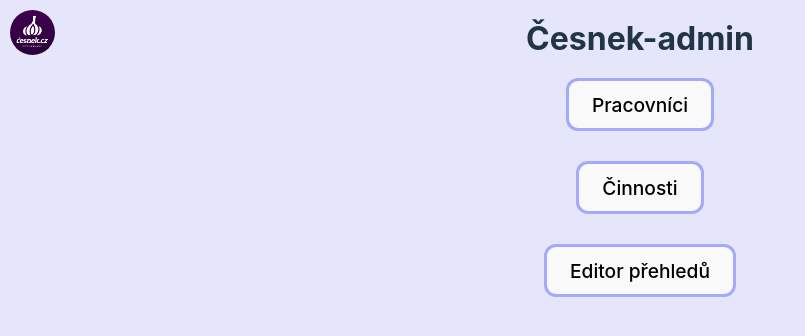
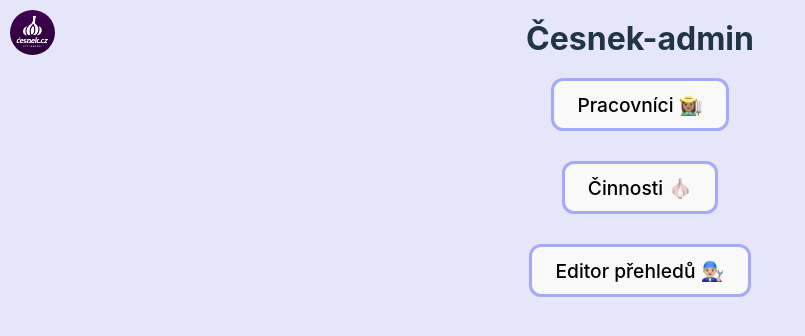
Before and after one commit to BaraT91/Cesnek-admin, a React (Vite) app: page /sprava in a window 1280 px wide. Shown: the top 336 px of the page, without its empty margins (0-805 px from the left). Built offline with nearby package versions, Linux system fonts and the light colour scheme.

Commit message:
Emoji in to the links

```diff
--- a/src/Pages/Admin/admin.tsx
+++ b/src/Pages/Admin/admin.tsx
@@ -3,9 +3,9 @@
 
 export const Admin: React.FC = () => (
   <div className="container">
-    <LinkButton to="/sprava/pracovnici">Pracovníci</LinkButton>
-    <LinkButton to="/sprava/cinnosti">Činnosti</LinkButton>
-    <LinkButton to="/sprava/prehledy">Editor přehledů</LinkButton>
+    <LinkButton to="/sprava/pracovnici">Pracovníci 👩🏽‍🌾</LinkButton>
+    <LinkButton to="/sprava/cinnosti">Činnosti 🧄</LinkButton>
+    <LinkButton to="/sprava/prehledy">Editor přehledů 👨🏼‍🔧</LinkButton>
   </div>
 );
 export default Admin;
```
